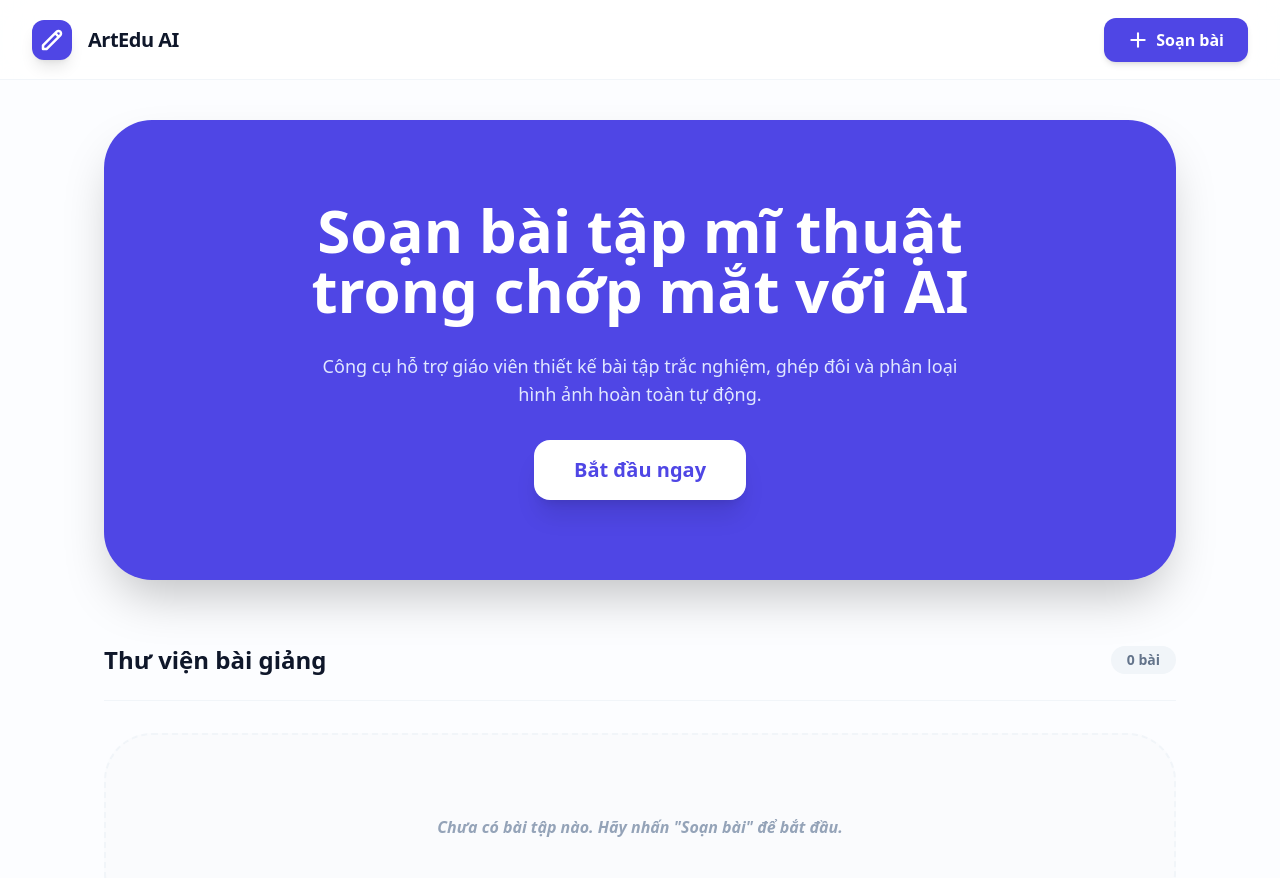
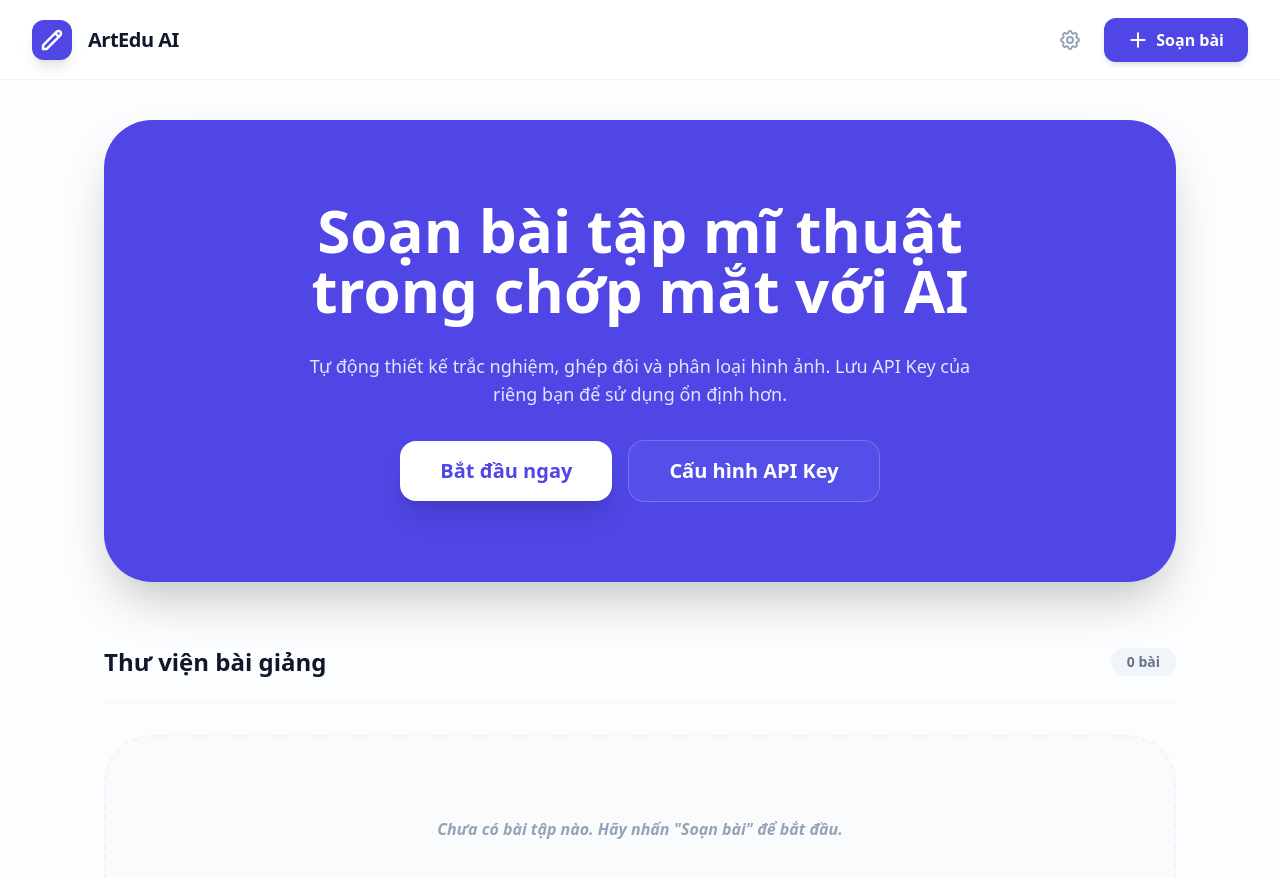
Before and after one commit to ththcsyenbinh2/MITHUATSANGTAO, a React (Vite) app: page / in a window 1280 px wide. Shown: the top 878 px of the page. Built offline with nearby package versions, Linux system fonts and the light colour scheme.

Commit message:
Update App.tsx

```diff
--- a/App.tsx
+++ b/App.tsx
@@ -4,6 +4,7 @@ import { InteractionType, LessonContent, AppState } from './types';
 import { GeminiService } from './services/geminiService';
 import LessonCard from './components/LessonCard';
 import InteractivePlayer from './components/InteractivePlayer';
+import ApiKeyModal from './components/ApiKeyModal';
 
 const App: React.FC = () => {
   const [state, setState] = useState<AppState>({
@@ -13,6 +14,7 @@ const App: React.FC = () => {
   });
 
   const [showCreateModal, setShowCreateModal] = useState(false);
+  const [showKeyModal, setShowKeyModal] = useState(false);
   const [errorMessage, setErrorMessage] = useState<string | null>(null);
   const [loadingMsg, setLoadingMsg] = useState('');
   const [newLesson, setNewLesson] = useState({ title: '', topic: '', type: InteractionType.QUIZ });
@@ -23,6 +25,13 @@ const App: React.FC = () => {
 
   const handleGenerate = async () => {
     if (!newLesson.topic) return;
+
+    // Kiểm tra API Key trước khi bắt đầu
+    const apiKey = localStorage.getItem('USER_ARTEDU_API_KEY') || process.env.API_KEY;
+    if (!apiKey) {
+      setShowKeyModal(true);
+      return;
+    }
 
     setState(prev => ({ ...prev, isGenerating: true }));
     setShowCreateModal(false);
@@ -59,9 +68,11 @@ const App: React.FC = () => {
       setState(prev => ({ ...prev, isGenerating: false }));
 
       if (e.message?.includes("429")) {
-        setErrorMessage("Hệ thống đang bận do có nhiều lượt yêu cầu. Vui lòng thử lại sau 30 giây.");
+        setErrorMessage("Hệ thống đang quá tải hoặc hết Quota. Vui lòng thử lại sau hoặc nhập API Key cá nhân mới.");
+      } else if (e.message?.includes("API Key")) {
+        setShowKeyModal(true);
       } else {
-        setErrorMessage("Không thể kết nối với trí tuệ nhân tạo. Vui lòng kiểm tra lại chủ đề hoặc kết nối mạng.");
+        setErrorMessage("Lỗi: " + (e.message || "Không thể kết nối AI."));
       }
     }
   };
@@ -76,6 +87,15 @@ const App: React.FC = () => {
           <h1 className="text-xl font-black tracking-tight text-slate-900">ArtEdu AI</h1>
         </div>
 
+        <div className="flex items-center space-x-3">
+          <button
+            onClick={() => setShowKeyModal(true)}
+            className="p-2.5 text-slate-400 hover:text-indigo-600 hover:bg-indigo-50 rounded-xl transition-all"
+            title="Cấu hình API Key"
+          >
+            <svg className="w-6 h-6" fill="none" stroke="currentColor" viewBox="0 0 24 24"><path strokeLinecap="round" strokeLinejoin="round" strokeWidth="2" d="M10.325 4.317c.426-1.756 2.924-1.756 3.35 0a1.724 1.724 0 002.573 1.066c1.543-.94 3.31.826 2.37 2.37a1.724 1.724 0 001.065 2.572c1.756.426 1.756 2.924 0 3.35a1.724 1.724 0 00-1.066 2.573c.94 1.543-.826 3.31-2.37 2.37a1.724 1.724 0 00-2.572 1.065c-.426 1.756-2.924 1.756-3.35 0a1.724 1.724 0 00-2.573-1.066c-1.543.94-3.31-.826-2.37-2.37a1.724 1.724 0 00-1.065-2.572c-1.756-.426-1.756-2.924 0-3.35a1.724 1.724 0 001.066-2.573c-.94-1.543.826-3.31 2.37-2.37.996.608 2.296.07 2.572-1.065z" /><path strokeLinecap="round" strokeLinejoin="round" strokeWidth="2" d="M15 12a3 3 0 11-6 0 3 3 0 016 0z" /></svg>
+          </button>
+
           <button
             onClick={() => setShowCreateModal(true)}
             className="bg-indigo-600 hover:bg-indigo-700 text-white px-6 py-2.5 rounded-xl font-bold shadow-md flex items-center transition-all active:scale-95"
@@ -83,6 +103,7 @@ const App: React.FC = () => {
             <svg className="w-5 h-5 mr-2" fill="none" stroke="currentColor" viewBox="0 0 24 24"><path strokeLinecap="round" strokeLinejoin="round" strokeWidth="2.5" d="M12 4v16m8-8H4" /></svg>
             Soạn bài
           </button>
+        </div>
       </header>
 
       <main className="max-w-6xl mx-auto p-6 md:p-10">
@@ -94,13 +115,21 @@ const App: React.FC = () => {
             {state.lessons.length === 0 && !state.isGenerating && (
               <section className="bg-indigo-600 rounded-[3rem] p-12 md:p-20 text-white text-center space-y-8 shadow-2xl">
                 <h2 className="text-4xl md:text-6xl font-black leading-tight">Soạn bài tập mĩ thuật <br/>trong chớp mắt với AI</h2>
-                <p className="text-indigo-100 text-lg max-w-2xl mx-auto">Công cụ hỗ trợ giáo viên thiết kế bài tập trắc nghiệm, ghép đôi và phân loại hình ảnh hoàn toàn tự động.</p>
+                <p className="text-indigo-100 text-lg max-w-2xl mx-auto">Tự động thiết kế trắc nghiệm, ghép đôi và phân loại hình ảnh. Lưu API Key của riêng bạn để sử dụng ổn định hơn.</p>
+                <div className="flex flex-col md:flex-row items-center justify-center gap-4">
                   <button
                     onClick={() => setShowCreateModal(true)}
-                  className="bg-white text-indigo-600 px-10 py-4 rounded-2xl font-black text-xl shadow-xl hover:scale-105 transition-all"
+                    className="bg-white text-indigo-600 px-10 py-4 rounded-2xl font-black text-xl shadow-xl hover:scale-105 transition-all w-full md:w-auto"
                   >
                     Bắt đầu ngay
                   </button>
+                  <button
+                    onClick={() => setShowKeyModal(true)}
+                    className="bg-indigo-500/30 backdrop-blur-md text-white border border-white/20 px-10 py-4 rounded-2xl font-black text-xl hover:bg-indigo-500/50 transition-all w-full md:w-auto"
+                  >
+                    Cấu hình API Key
+                  </button>
+                </div>
               </section>
             )}
 
@@ -108,7 +137,12 @@ const App: React.FC = () => {
             {errorMessage && (
               <div className="bg-rose-50 border border-rose-100 p-6 rounded-2xl flex items-center text-rose-600 font-bold space-x-4 animate-fadeIn">
                 <svg className="w-6 h-6 shrink-0" fill="none" stroke="currentColor" viewBox="0 0 24 24"><path strokeLinecap="round" strokeLinejoin="round" strokeWidth="2.5" d="M12 8v4m0 4h.01M21 12a9 9 0 11-18 0 9 9 0 0118 0z" /></svg>
+                <div className="flex-1">
                   <span>{errorMessage}</span>
+                  {errorMessage.includes("Quota") && (
+                    <button onClick={() => setShowKeyModal(true)} className="ml-2 underline hover:no-underline">Nhập key mới tại đây.</button>
+                  )}
+                </div>
                 <button onClick={() => setErrorMessage(null)} className="ml-auto text-rose-300 hover:text-rose-500">✕</button>
               </div>
             )}
@@ -146,7 +180,7 @@ const App: React.FC = () => {
         )}
       </main>
 
-      {/* Simplified Modal */}
+      {/* Soạn bài Modal */}
       {showCreateModal && (
         <div className="fixed inset-0 bg-slate-900/40 backdrop-blur-md flex items-center justify-center z-50 p-6 animate-fadeIn">
           <div className="bg-white rounded-[2.5rem] shadow-2xl max-w-xl w-full p-8 md:p-12 space-y-8">
@@ -159,11 +193,11 @@ const App: React.FC = () => {
 
             <div className="space-y-6">
               <div className="space-y-2">
-                <label className="text-[10px] font-black uppercase text-slate-400 tracking-widest ml-1">Chủ đề bài giảng</label>
+                <label className="text-[10px] font-black uppercase text-slate-400 tracking-widest ml-1">Chủ đề mĩ thuật</label>
                 <input
                   type="text" value={newLesson.topic} onChange={e => setNewLesson({...newLesson, topic: e.target.value})}
                   className="w-full px-6 py-4 bg-slate-50 border-2 border-transparent focus:bg-white focus:border-indigo-600 rounded-2xl outline-none font-bold"
-                  placeholder="VD: Tranh dân gian Đông Hồ"
+                  placeholder="VD: Hội họa thời Phục Hưng"
                 />
               </div>
               <div className="grid grid-cols-2 gap-3">
@@ -185,12 +219,21 @@ const App: React.FC = () => {
                 onClick={handleGenerate} disabled={!newLesson.topic}
                 className="w-full bg-indigo-600 text-white py-5 rounded-2xl font-black text-lg shadow-lg disabled:opacity-50 transition-all hover:bg-indigo-700"
               >
-                TẠO BÀI TẬP MIỄN PHÍ
+                KHỞI TẠO BẰNG AI
               </button>
             </div>
           </div>
         </div>
       )}
+
+      {/* API Key Modal */}
+      <ApiKeyModal
+        isOpen={showKeyModal}
+        onClose={() => setShowKeyModal(false)}
+        onSave={() => {
+          setErrorMessage(null);
+        }}
+      />
     </div>
   );
 };
```
Lines whose indentation alone changed are shown as unchanged.
